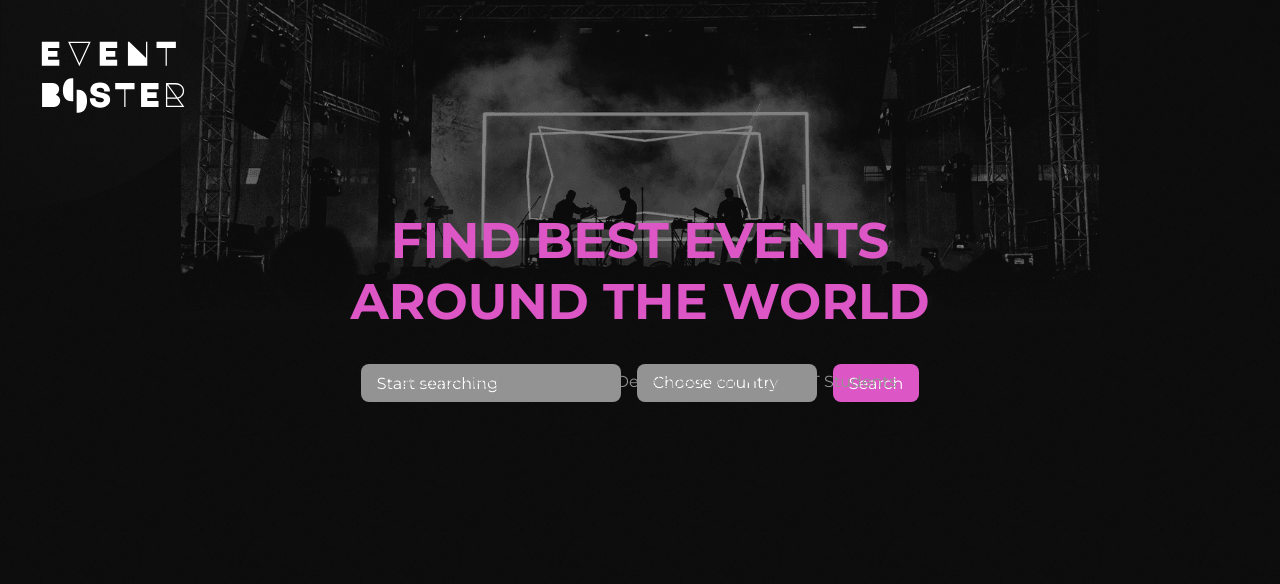
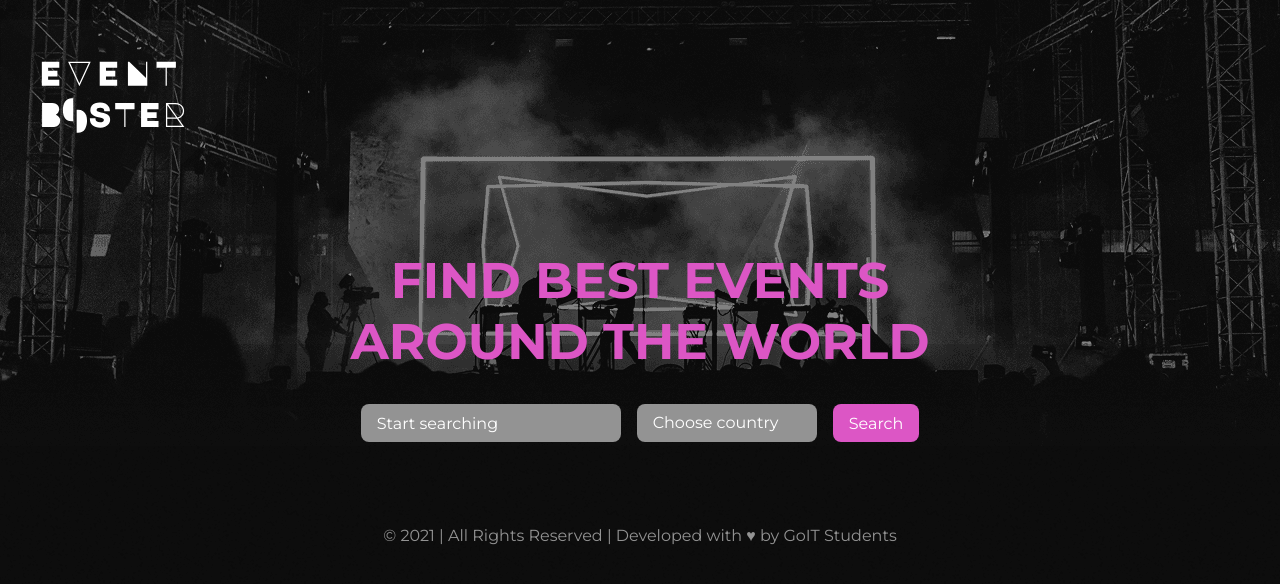
Before and after one commit to mary-chedryk/Event_Booster, a plain HTML site: page index.html in a window 1280 px wide. Drawn offline with Linux system fonts and the light colour scheme; a script that the page names is missing.

Commit message:
Deploying to gh-pages from @ mary-chedryk/Event_Booster@045e920c1d65e3fe42ee0725bc8ffcb00dc482d0 🚀

```diff
--- a/assets/index.css
+++ b/assets/index.css
@@ -410,7 +410,6 @@ body.no-scroll {
   background-position: top;
   background-repeat: no-repeat;
   width: 100%;
-  height: 60vh;
   -webkit-background-size: contain;
           background-size: contain;
   margin: 0;
@@ -591,7 +590,6 @@ body.no-scroll {
 @media screen and (min-width: 768px){
   .header {
     background-image: url(/Event_Booster/assets/header-bg-tablet.png);
-    height: 57vh;
   }
   .search-controls {
     display: -webkit-box;
@@ -617,7 +615,8 @@ body.no-scroll {
 @media screen and (min-width: 1200px){
   .header {
     background-image: url(/Event_Booster/assets/header-bg-desktop.png);
-    height: 40vh;
+    -o-object-fit: cover;
+       object-fit: cover;
   }
   .header-title {
     font-size: 50px;
```
